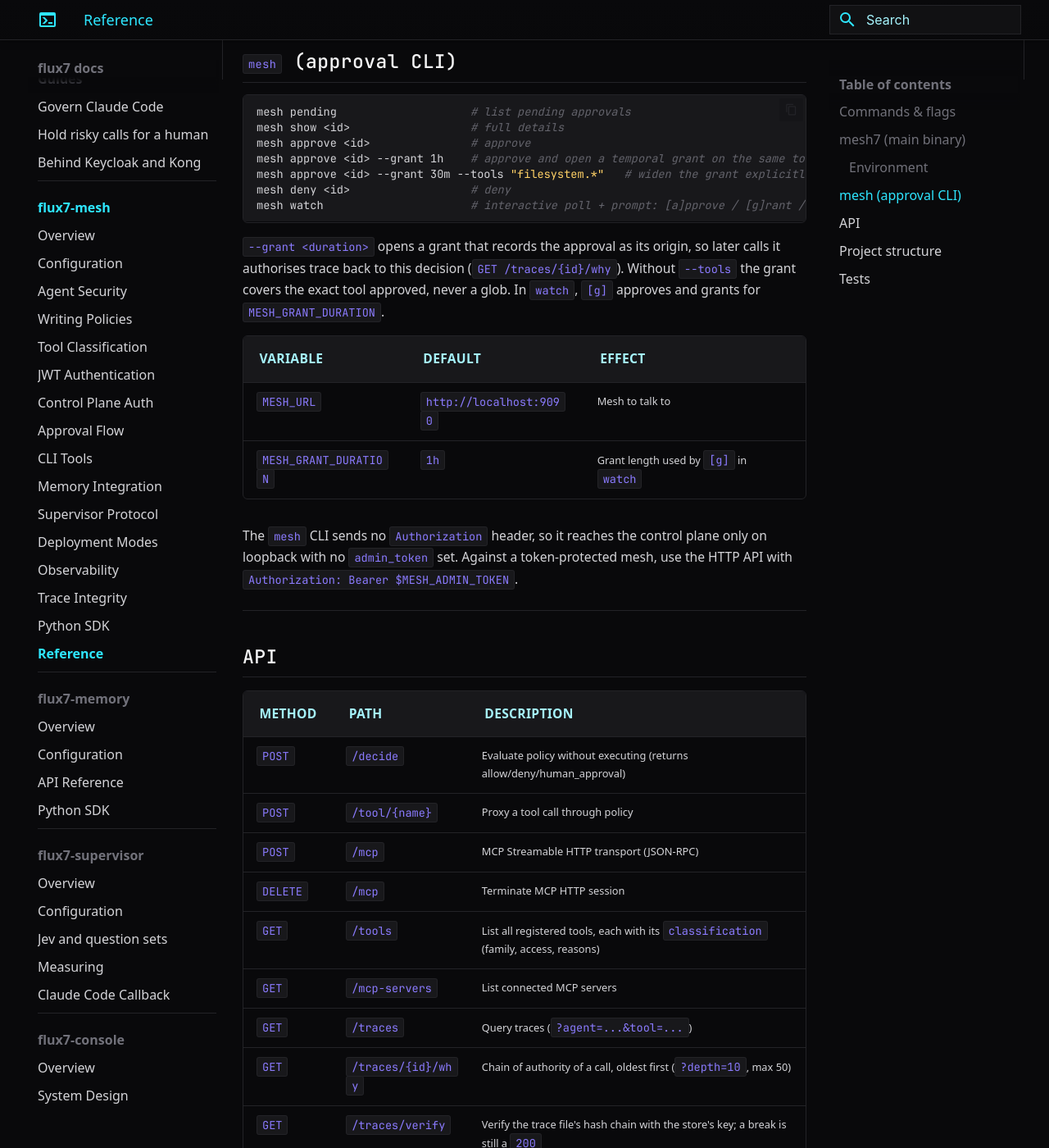
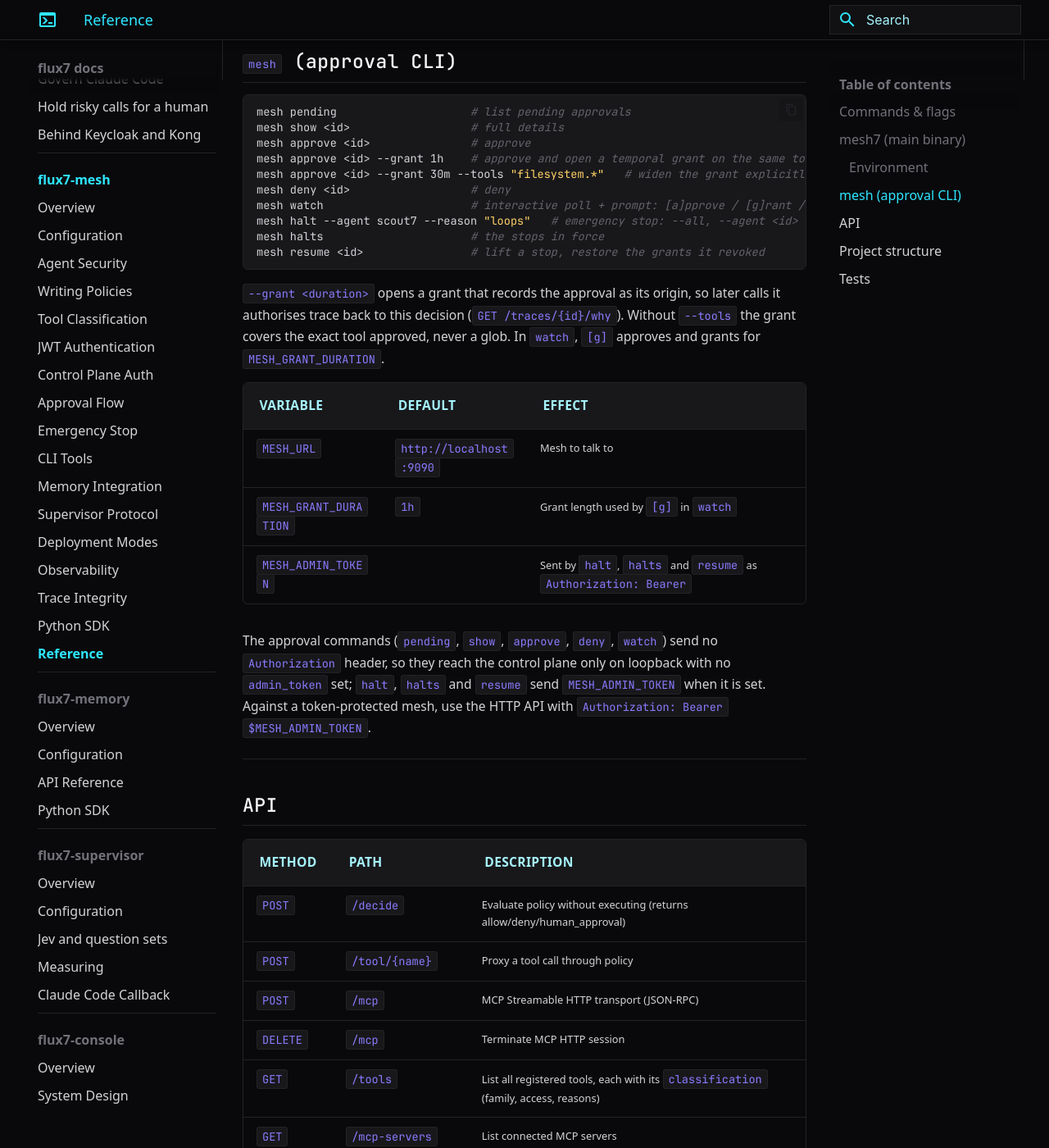
Before and after one commit to KTCrisis/flux7-docs, an MkDocs documentation site: the page built from docs/mesh7/reference.md, in a window 1280 px wide and 1400 px high, scrolled down 1660 px. Shown: the whole window at 82% size. Built offline with MkDocs 1.6.1 and Material for MkDocs 9.7.7, drawn with Linux system fonts in a browser that asks for light colours; some web fonts are replaced; some of the changed text lies outside the part shown.

Commit message:
docs(mesh7): emergency stop (v0.18.0)
New page Emergency stop: scopes, what a stop does (denied approvals,
revoked grants restored on resume, traces), sharing across processes,
CLI, console and HTTP API, and what it does not do. Added to the nav,
the features table, the reference (mesh halt/halts/resume,
MESH_ADMIN_TOKEN, /halts routes, halt/ package), the console overview
and llms.txt.

Co-Authored-By: Claude Opus 5.5 (1M context) <noreply@anthropic.com>
Claude-Session: https://claude.ai/code/session_015sCEoLuJcrMipNLkeBYDLr

````diff
--- a/docs/llms.txt
+++ b/docs/llms.txt
@@ -20,6 +20,7 @@ Start with "How it works", then "Getting Started". Configuration lives in one YA
 - [Writing Policies](https://docs.flux7.art/mesh7/writing-policies/): rules per agent and per tool, conditions on arguments, allow / deny / human_approval
 - [Tool Classification](https://docs.flux7.art/mesh7/tool-classification/): read / write / generic families, catalogue pinning
 - [Approval Flow](https://docs.flux7.art/mesh7/approval-flow/): the queue, grants, the wait window, settings editable at runtime
+- [Emergency Stop](https://docs.flux7.art/mesh7/emergency-stop/): stop one agent, one session or everything at once; grants revoked and restored on resume
 - [Memory Integration](https://docs.flux7.art/mesh7/mem7-auto-approve/): when past human approvals approve a read, and why writes always ask
 - [Supervisor Protocol](https://docs.flux7.art/mesh7/supervisor-protocol/): the HTTP contract a supervisor uses to resolve approvals
 - [JWT Authentication](https://docs.flux7.art/mesh7/jwt-auth/): agent and human identity from OIDC tokens (JWKS, issuer, audience, claims)
--- a/docs/mesh7/reference.md
+++ b/docs/mesh7/reference.md
@@ -48,6 +48,9 @@ mesh approve <id> --grant 1h    # approve and open a temporal grant on the same
 mesh approve <id> --grant 30m --tools "filesystem.*"   # widen the grant explicitly
 mesh deny <id>                  # deny
 mesh watch                      # interactive poll + prompt: [a]pprove / [g]rant / [d]eny / [s]kip
+mesh halt --agent scout7 --reason "loops"   # emergency stop: --all, --agent <id> or --session <id>
+mesh halts                      # the stops in force
+mesh resume <id>                # lift a stop, restore the grants it revoked
 ```
 
 `--grant <duration>` opens a grant that records the approval as its origin, so later calls it authorises trace back to this decision (`GET /traces/{id}/why`). Without `--tools` the grant covers the exact tool approved, never a glob. In `watch`, `[g]` approves and grants for `MESH_GRANT_DURATION`.
@@ -56,8 +59,9 @@ mesh watch                      # interactive poll + prompt: [a]pprove / [g]rant
 |----------|---------|--------|
 | `MESH_URL` | `http://localhost:9090` | Mesh to talk to |
 | `MESH_GRANT_DURATION` | `1h` | Grant length used by `[g]` in `watch` |
+| `MESH_ADMIN_TOKEN` | | Sent by `halt`, `halts` and `resume` as `Authorization: Bearer` |
 
-The `mesh` CLI sends no `Authorization` header, so it reaches the control plane only on loopback with no `admin_token` set. Against a token-protected mesh, use the HTTP API with `Authorization: Bearer $MESH_ADMIN_TOKEN`.
+The approval commands (`pending`, `show`, `approve`, `deny`, `watch`) send no `Authorization` header, so they reach the control plane only on loopback with no `admin_token` set; `halt`, `halts` and `resume` send `MESH_ADMIN_TOKEN` when it is set. Against a token-protected mesh, use the HTTP API with `Authorization: Bearer $MESH_ADMIN_TOKEN`.
 
 ---
 
@@ -94,6 +98,9 @@ The `mesh` CLI sends no `Authorization` header, so it reaches the control plane
 | `GET` | `/grants` | List active grants |
 | `POST` | `/grants` | Create a grant |
 | `DELETE` | `/grants/{id}` | Revoke a grant |
+| `GET` | `/halts` | Emergency stops in force |
+| `POST` | `/halts` | Stop `{"scope": "all" \| "agent" \| "session", "target", "reason", "by"}`; see [Emergency stop](emergency-stop.md) |
+| `POST` | `/halts/{id}/resume` | Lift a stop and restore the grants it revoked |
 | `GET` | `/metrics` | Prometheus counters (mem7 decision writes) |
 | `GET` | `/health` | Health check and stats |
 | `GET` | `/version` | Version info |
@@ -118,7 +125,8 @@ flux7-mesh/
 ├── mcp/                   # MCP client/server/transport (stdio + SSE + streamable HTTP)
 ├── approval/              # Channel-based approval store with timeout
 ├── grant/                 # Temporal grants (TTL-based sudo)
-├── storage/               # SQLite durable state (approvals, grants survive restarts)
+├── halt/                  # Emergency stop (shared through SQLite, reloaded every second)
+├── storage/               # SQLite durable state (approvals, grants, halts survive restarts)
 ├── ratelimit/             # Sliding window + loop detection
 ├── supervisor/            # Content isolation + injection detection
 ├── exec/                  # Secure CLI execution (no shell, arg validation)
--- a/mkdocs.yml
+++ b/mkdocs.yml
@@ -54,6 +54,7 @@ nav:
     - JWT Authentication: mesh7/jwt-auth.md
     - Control Plane Auth: mesh7/control-plane-auth.md
     - Approval Flow: mesh7/approval-flow.md
+    - Emergency Stop: mesh7/emergency-stop.md
     - CLI Tools: mesh7/cli-tools.md
     - Memory Integration: mesh7/mem7-auto-approve.md
     - Supervisor Protocol: mesh7/supervisor-protocol.md
````
Also changed, not shown: docs/console/index.md (+2 -1 lines), docs/evaluate/features.md (+1 -0 lines), docs/mesh7/emergency-stop.md (added, +81 -0 lines).
